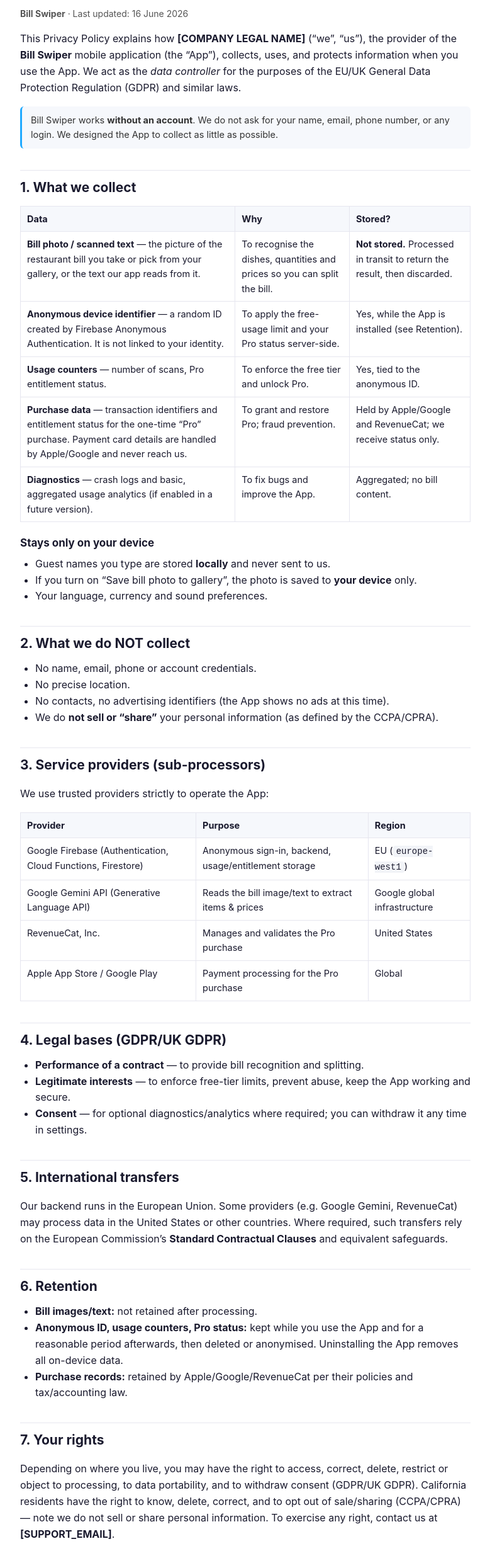
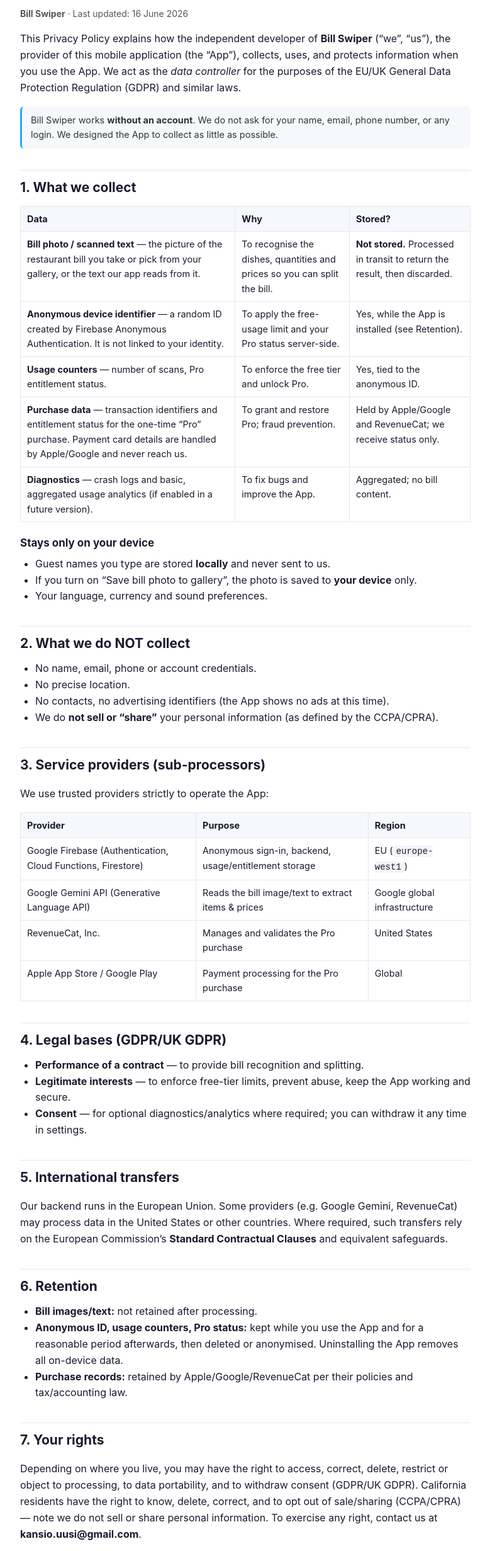
Before and after one commit to Gleb1234321/billswiper-site, a plain HTML site: page privacy.html in a window 1280 px wide. Shown: the part 92-2555 px from the top of the page at 63% size, without its empty margins (250-1029 px from the left). Drawn offline with Linux system fonts and the light colour scheme.

Commit message:
Finalize privacy & terms (indie dev, Israel, support email)

```diff
--- a/privacy.html
+++ b/privacy.html
@@ -32,8 +32,8 @@
   <h1>Privacy Policy</h1>
   <p class="meta"><strong>Bill Swiper</strong> · Last updated: 16 June 2026</p>
 
-  <p>This Privacy Policy explains how <strong>[COMPANY LEGAL NAME]</strong> (“we”, “us”),
-  the provider of the <strong>Bill Swiper</strong> mobile application (the “App”), collects, uses,
+  <p>This Privacy Policy explains how the independent developer of <strong>Bill Swiper</strong>
+  (“we”, “us”), the provider of this mobile application (the “App”), collects, uses,
   and protects information when you use the App. We act as the <em>data controller</em> for the
   purposes of the EU/UK General Data Protection Regulation (GDPR) and similar laws.</p>
 
@@ -123,7 +123,7 @@
   <p>Depending on where you live, you may have the right to access, correct, delete, restrict or object
   to processing, to data portability, and to withdraw consent (GDPR/UK GDPR). California residents have
   the right to know, delete, correct, and to opt out of sale/sharing (CCPA/CPRA) — note we do not sell or
-  share personal information. To exercise any right, contact us at <strong>[SUPPORT_EMAIL]</strong>.</p>
+  share personal information. To exercise any right, contact us at <strong>kansio.uusi@gmail.com</strong>.</p>
   <p>Because the App is anonymous, please include the in-app identifier shown in
   <em>Settings → About → My ID</em> so we can locate the relevant record. You may also lodge a complaint
   with your local data protection authority.</p>
@@ -142,9 +142,8 @@
   notice in the App. Continued use after changes means you accept the updated Policy.</p>
 
   <h2>11. Contact</h2>
-  <p><strong>[COMPANY LEGAL NAME]</strong><br>
-  [REGISTERED ADDRESS]<br>
-  Email: <strong>[SUPPORT_EMAIL]</strong><br>
+  <p><strong>Bill Swiper</strong> — an app by an independent developer based in Israel.<br>
+  Email: <strong>kansio.uusi@gmail.com</strong><br>
   Website: <a href="https://gleb1234321.github.io/billswiper-site">https://gleb1234321.github.io/billswiper-site</a></p>
 </body>
 </html>
```
Also changed, not shown: terms.html (+5 -5 lines).
